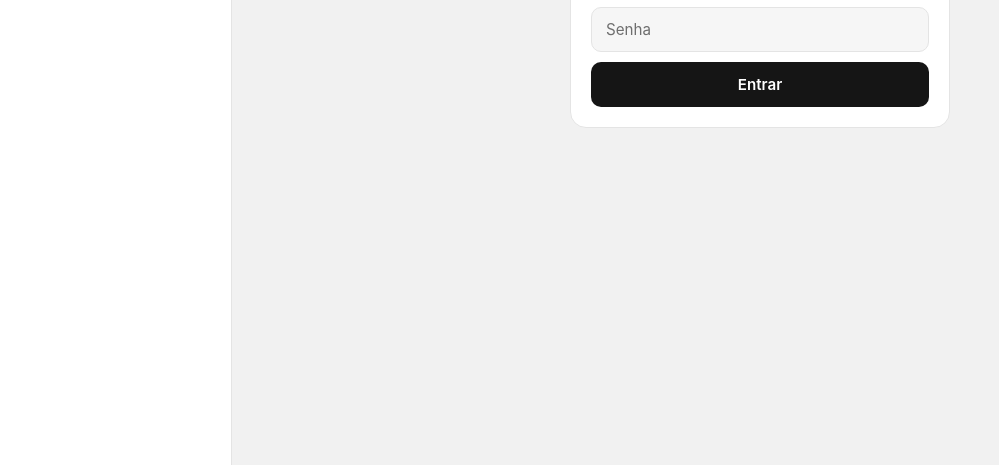
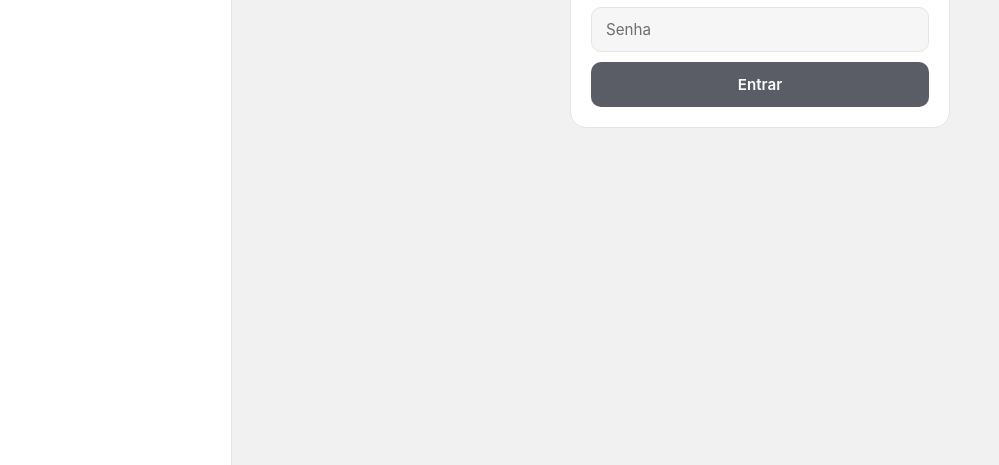
Before and after one commit to maysalima-rh/morada-mavi, a plain HTML site: page index.html in a window 1280 px wide. Shown: the part 335-800 px from the top of the page, without its empty margins (0-999 px from the left). Drawn offline with nearby package versions, Linux system fonts and the light colour scheme.

Commit message:
Add files via upload

```diff
--- a/index.html
+++ b/index.html
@@ -10,7 +10,7 @@
 <style>
 :root {
   --bg:#f1f1f1; --surface:#ffffff; --surface-2:#f6f6f6; --border:#e4e4e4;
-  --text:#121212; --muted:#6e6e6e; --ink:#151515; --ink-text:#ffffff;
+  --text:#121212; --muted:#6e6e6e; --ink:#5a5d65; --ink-text:#ffffff;
   --ring:rgba(0,0,0,.12); --radius:16px;
   color-scheme: light;
 }
```
